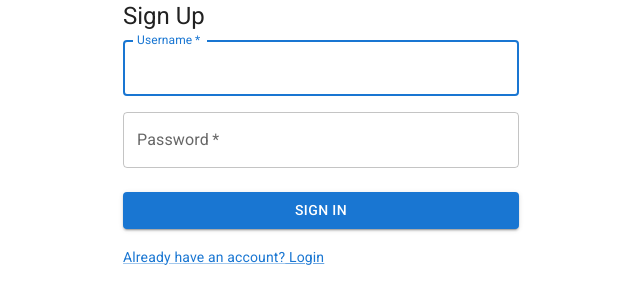
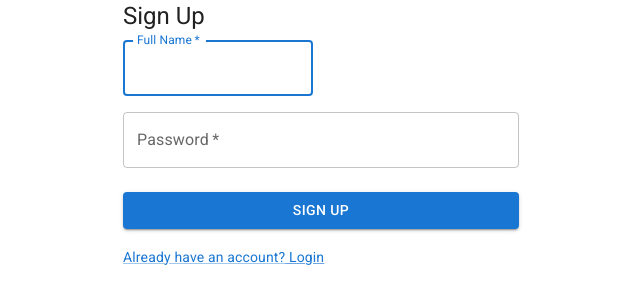
Before and after one commit to maddiewaldie/COEN-174-Project, a React (Create React App) app in the folder frontend/: page /signup in a window 1280 px wide. Shown: the top 304 px of the page, without its empty margins (319-959 px from the left). Built offline with nearby package versions, Linux system fonts and the light colour scheme; no server answers.

Commit message:
added http request to server

```diff
--- a/frontend/src/TaskView/Components/TaskDialog.js
+++ b/frontend/src/TaskView/Components/Tasks.js
@@ -13,16 +13,48 @@ import DialogContent from '@mui/material/DialogContent';
 import DialogContentText from '@mui/material/DialogContentText';
 import DialogTitle from '@mui/material/DialogTitle';
 
-const TaskDialog = () => {
+const Tasks = () => {
   const [open, setOpen] = React.useState(false);
-
+  const [name, setName] = React.useState("");
+  const [tags, setTags] = React.useState("");
+  const [priority, setPriority] = React.useState("");
+  const [task, setTask] = React.useState({
+    name: "",
+    tags: "",
+    priority: "",
+  });
   const handleClickOpen = () => {
     setOpen(true);
   };
 
+  const handleCancel = () => {
+    setOpen(false);
+  }
   const handleClose = () => {
     setOpen(false);
+    console.log(name);
+    console.log(tags);
+    console.log(priority);
+    setTask({
+      name: name,
+      tags: tags,
+      priority: priority
+    })
+
   };
+  React.useEffect(() => {
+    fetch('https://jsonplaceholder.typicode.com/todos', {
+      method: 'POST',
+      body: JSON.stringify(task),
+      headers: {
+          'Content-type': 'application/json; charset=UTF-8'
+      }
+    })
+    .then(response => response.json())
+    .then(json => {
+      console.log(json);
+    });
+  },[task]);
 
   return (
     <div>
@@ -39,6 +71,9 @@ const TaskDialog = () => {
             type="task"
             fullWidth
             variant="standard"
+            value={name}
+            onChange={(event) => setName(event.target.value)
+            }
           />
            <Box
             noValidate
@@ -58,13 +93,16 @@ const TaskDialog = () => {
                 inputProps={{
                   name: 'tags',
                 }}
-              >
-                <MenuItem>Work</MenuItem>
-                <MenuItem>Personal</MenuItem>
-                <MenuItem>Health</MenuItem>
-                <MenuItem>Errands</MenuItem>
-                <MenuItem>Leisure</MenuItem>
-                <MenuItem>Miscellaneous</MenuItem>
+                value={tags}
+                onChange={(event) => setTags(event.target.value)}
+                >
+
+                <MenuItem value="Work">Work</MenuItem>
+                <MenuItem value= "Personal">Personal</MenuItem>
+                <MenuItem value= "Health">Health</MenuItem>
+                <MenuItem value= "Errands">Errands</MenuItem>
+                <MenuItem value= "Leisure">Leisure</MenuItem>
+                <MenuItem value= "Miscellaneous">Miscellaneous</MenuItem>
               </Select>
             </FormControl>
 
@@ -87,10 +125,12 @@ const TaskDialog = () => {
                 inputProps={{
                   name: 'priority',
                 }}
+                value={priority}
+                onChange={(event) => setPriority(event.target.value)}
               >
-                <MenuItem>High</MenuItem>
-                <MenuItem>Medium</MenuItem>
-                <MenuItem>Low</MenuItem>
+                <MenuItem value="High">High</MenuItem>
+                <MenuItem value="Medium">Medium</MenuItem>
+                <MenuItem value="Low">Low</MenuItem>
 
               </Select>
             </FormControl>
@@ -98,7 +138,7 @@ const TaskDialog = () => {
           </Box>
         </DialogContent>
         <DialogActions>
-          <Button onClick={handleClose}>Cancel</Button>
+          <Button onClick={handleCancel}>Cancel</Button>
           <Button onClick={handleClose}>Submit</Button>
         </DialogActions>
       </Dialog>
@@ -106,4 +146,4 @@ const TaskDialog = () => {
   );
 }
 
-export default TaskDialog;
+export default Tasks;
--- a/frontend/src/TaskView/Pages/TaskPage.js
+++ b/frontend/src/TaskView/Pages/TaskPage.js
@@ -1,6 +1,6 @@
 import React, { useState } from 'react';
 import Todos from '../Components/ToDos';
-import TaskDialog from '../Components/TaskDialog'
+import Tasks from '../Components/Tasks'
 import './Task.css';
 
 
@@ -15,7 +15,7 @@ const TaskPage = () => {
                 </header>
                 <section id= "checklist">
                     <Todos />
-                    <TaskDialog />
+                    <Tasks />
 
                 </section>
             </section>
--- a/frontend/src/UserInfoView/LogIn.js
+++ b/frontend/src/UserInfoView/LogIn.js
@@ -1,4 +1,4 @@
-import * as React from 'react';
+import React, { useState } from 'react';
 import Avatar from '@mui/material/Avatar';
 import Button from '@mui/material/Button';
 import CssBaseline from '@mui/material/CssBaseline';
@@ -15,14 +15,24 @@ import Typography from '@mui/material/Typography';
 import { Link as Linker} from 'react-router-dom'
 
 const LoginPage = () => {
+    const [user, setUser] = useState ({
+      name: "",
+      password: "",
+    });
+    console.log(user);
+
+
     const handleSubmit = (event) => {
-        event.preventDefault();
-        const data = new FormData(event.currentTarget);
+      event.preventDefault();
+      // do get request here
+      const data = new FormData(event.currentTarget);
         console.log({
-          email: data.get('email'),
+          name: data.get('name'),
           password: data.get('password'),
         });
-      };
+    }
+
+
       return (
           <Grid container component="main" sx={{ height: '100vh' }}>
             <CssBaseline />
@@ -57,17 +67,16 @@ const LoginPage = () => {
                 </Typography>
                 <Box component="form" noValidate onSubmit={handleSubmit} sx={{ mt: 1 }}>
                   <TextField
+                    type="name"
                     margin="normal"
                     required
                     fullWidth
-                    id="username"
-                    label="Username"
-                    name="username"
-                    autoComplete="username"
-                    inputProps={{
-                      "data-testid": "username",
-                    }}
+                    id="name"
+                    label="Name"
+                    name="name"
+                    autoComplete="name"
                     autoFocus
+
                   />
                   <TextField
                     margin="normal"
@@ -77,16 +86,14 @@ const LoginPage = () => {
                     label="Password"
                     type="password"
                     id="password"
-                    inputProps={{
-                      "data-testid": "password",
-                    }}
                     autoComplete="current-password"
+
                   />
                   <FormControlLabel
                     control={<Checkbox value="remember" color="primary" />}
                     label="Remember me"
                   />
-                  <Linker to={'/home'}>
+
                     <Button
                       type="submit"
                       fullWidth
@@ -95,7 +102,7 @@ const LoginPage = () => {
                     >
                       Sign In
                     </Button>
-                  </Linker>
+
                   <Grid container>
                     <Grid item xs>
                       <Link href="#" variant="body2">
--- a/frontend/src/UserInfoView/SignUp.js
+++ b/frontend/src/UserInfoView/SignUp.js
@@ -1,4 +1,4 @@
-import * as React from 'react';
+import React, { useState } from 'react';
 import Avatar from '@mui/material/Avatar';
 import Button from '@mui/material/Button';
 import CssBaseline from '@mui/material/CssBaseline';
@@ -15,16 +15,38 @@ import Typography from '@mui/material/Typography';
 import { createTheme, ThemeProvider } from '@mui/material/styles';
 import { Link as Linker} from 'react-router-dom'
 
+
 const theme = createTheme();
 const SignUp = () => {
-    const handleSubmit = (event) => {
-        event.preventDefault();
-        const data = new FormData(event.currentTarget);
-        console.log({
-          email: data.get('email'),
-          password: data.get('password'),
-        });
-      };
+    const [name, setName] = useState("");
+    const [password, setPassword] = useState("");
+    const [account, setAccount] = useState({
+      name,
+      password
+    });
+    const handleSubmit = () => {
+      console.log(name);
+      console.log(password);
+      setAccount({
+        name: name,
+        password: password
+      })
+
+    };
+    React.useEffect(() => {
+      fetch('https://jsonplaceholder.typicode.com/users', {
+        method: 'POST',
+        body: JSON.stringify(account),
+        headers: {
+            'Content-type': 'application/json; charset=UTF-8'
+        }
+      })
+      .then(response => response.json())
+      .then(json => {
+        console.log(json);
+      });
+    },[account]);
+
       return (
         <ThemeProvider theme={theme}>
           <Container component="main" maxWidth="xs">
@@ -41,19 +63,21 @@ const SignUp = () => {
             </Typography>
                 <Box component="form" noValidate onSubmit={handleSubmit} sx={{ mt: 1 }}>
                   <Grid container spacing ={2}>
-                      <Grid item xs={12} sm={12}>
+                      <Grid item xs={12} sm={6}>
                         <TextField
                             autoComplete="given-name"
-                            name ="username"
+                            name ="name"
                             required
                             fullWidth
-                            id="username"
-                            label="Username"
+                            id="name"
+                            label="Full Name"
                             autoFocus
-                            inputProps={{
-                              "data-testid": "username",
-                            }}
+                            value={name}
+                            onChange={(event)=> setName(event.target.value)}
                         />
+                      </Grid>
+                      <Grid item xs={12} sm={6}>
+
                       </Grid>
                       <Grid item xs={12} >
                         <TextField
@@ -62,23 +86,23 @@ const SignUp = () => {
                             fullWidth
                             id="password"
                             label="Password"
-                            inputProps={{
-                              "data-testid": "password",
-                            }}
+                            value={password}
+                            onChange={(event)=> setPassword(event.target.value)}
                         />
                       </Grid>
                   </Grid>
 
-                  <Linker to={'/home'}>
+
                     <Button
-                      type="submit"
+                      onClick={handleSubmit}
                       fullWidth
                       variant="contained"
                       sx={{ mt: 3, mb: 2 }}
+
                     >
-                      Sign In
+                      Sign Up
                     </Button>
-                  </Linker>
+
                   <Grid container>
                     <Grid item>
                       <Link href="/" variant="body2">
```
Also changed, not shown: 1 other file (tests, documents, lock files or other folders).
